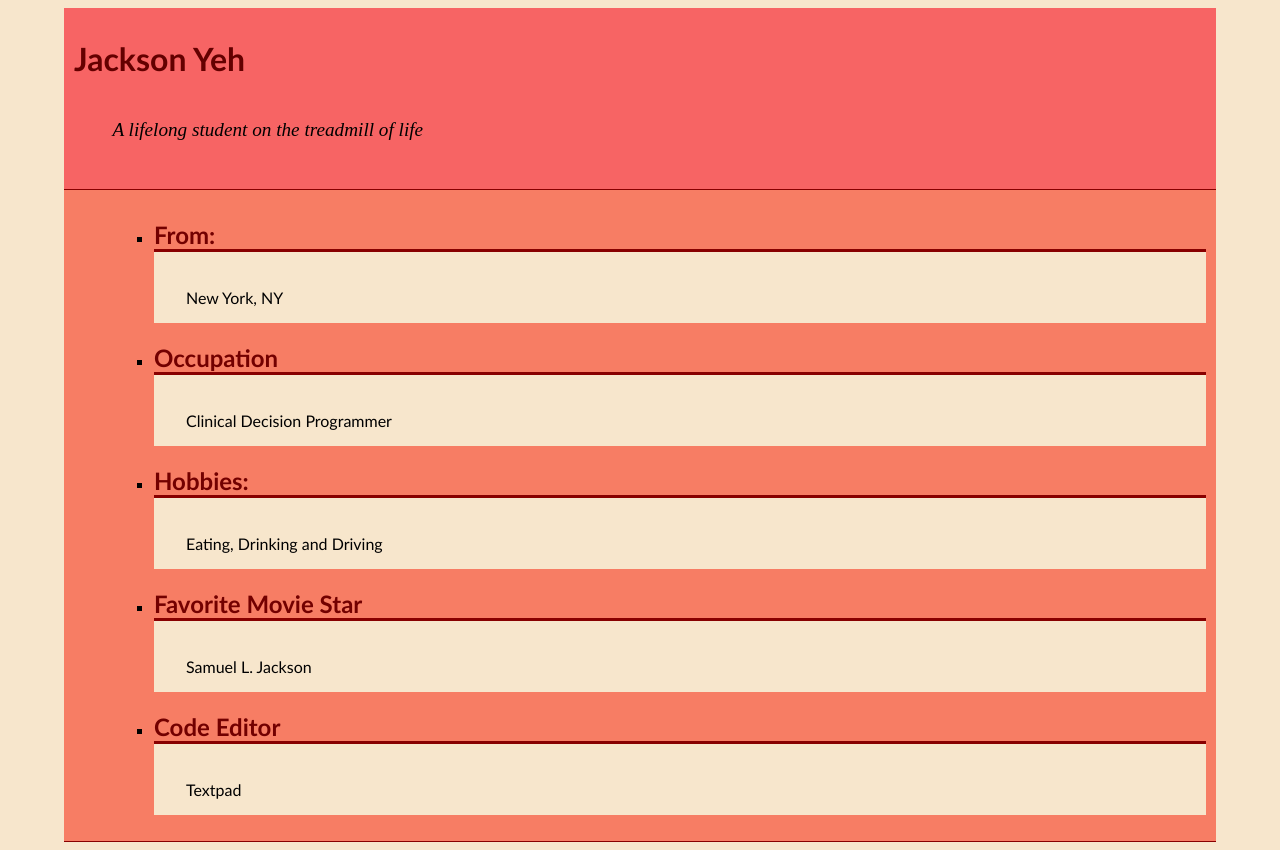
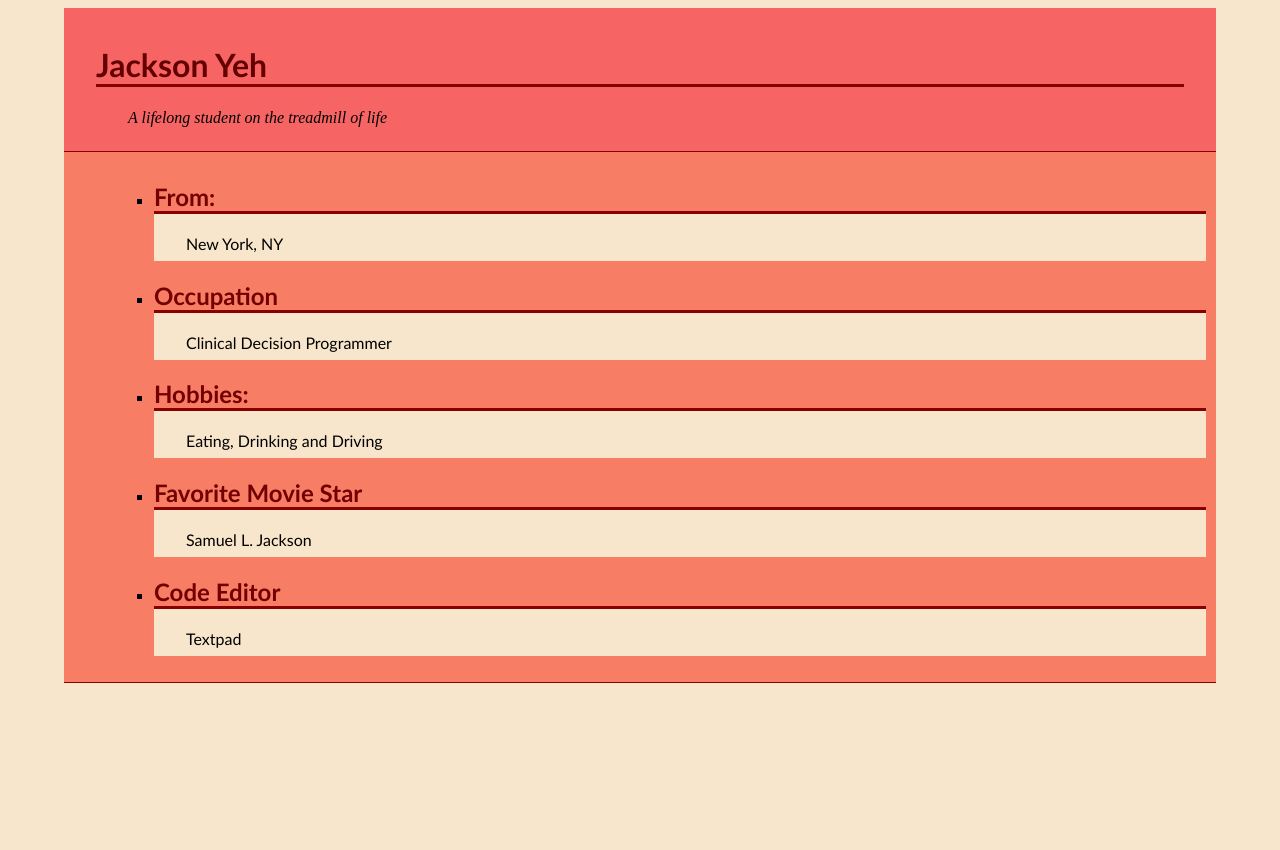
Before and after one commit to jcyeh5/p1.jacksonyeh.net, a PHP site: page /aboutme.html in a window 1280 px wide. After the commit the page ends 683 px from the top, so only its background shows below. Run offline with PHP 8.4, Linux system fonts and the light colour scheme.

Commit message:
CSS changes

```diff
--- a/style.css
+++ b/style.css
@@ -8,6 +8,7 @@ body {
 h1 {
 	font-weight: bolder;
 	color: rgb(100,0,0);
+	border-bottom: medium solid rgb(136,0,0);
 }
 
 h2 {
@@ -35,11 +36,14 @@ div {
 
 p {
 	margin: 1em;
-	padding: 1em;
+	padding-left: 1em;
+	padding-bottom: .5em;
 }
 
 #name {
-	padding: 10px;
+	padding-left: 2em;
+	padding-right: 2em;
+	padding-top: 1em;
 	background: rgb(247,100,100);
 }
 #aboutme
@@ -51,7 +55,7 @@ p {
 
  font-family:"Times New Roman",Georgia,Serif;
 font-style:italic;
-font-size: larger;
+font-size: largest;
 }
 
 a:link {text-decoration: none; color: blue; }
```
